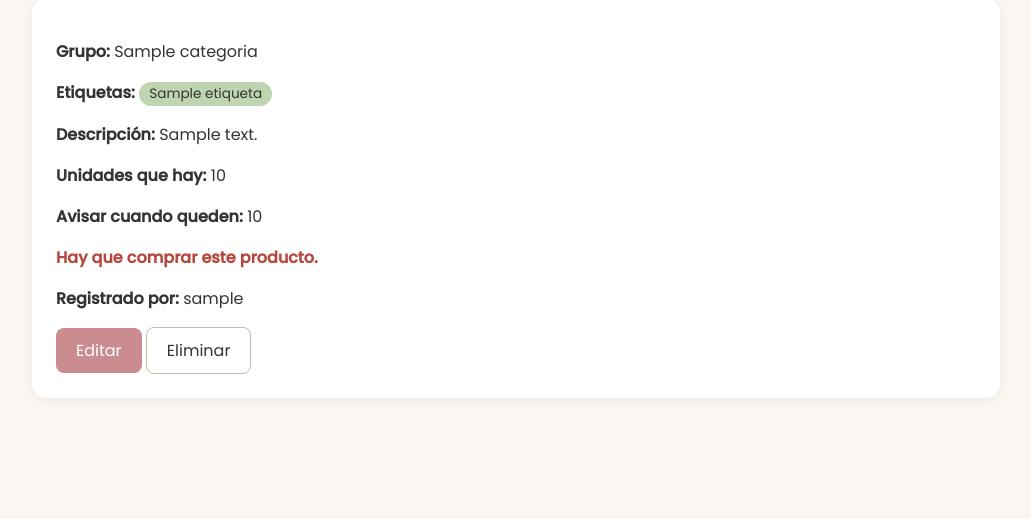
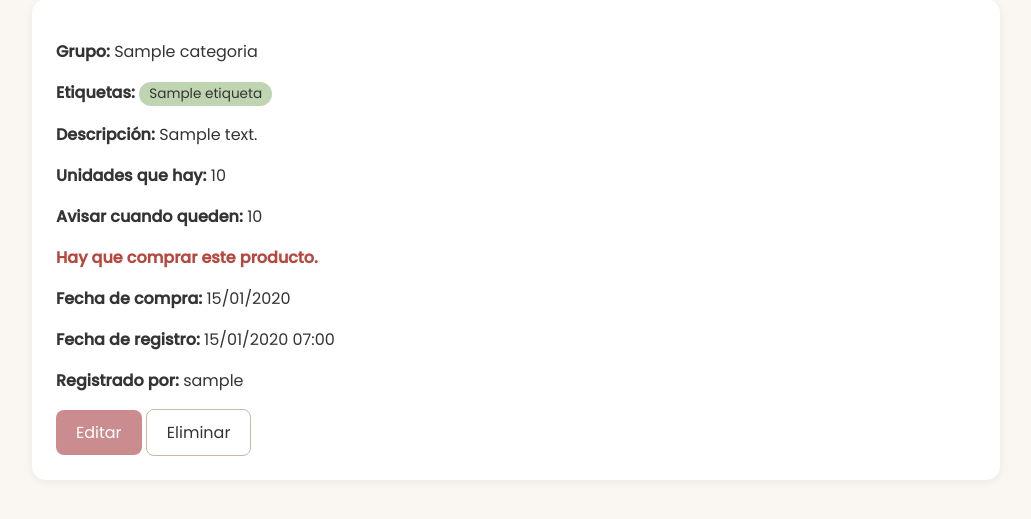
Before and after one commit to vergaran46-hub/Inventario_BackEnd, a Django app: page /producto/1/ in a window 1280 px wide. Shown: the part 222-741 px from the top of the page, without its empty margins (124-1155 px from the left). Run offline with Django 5.2, Linux system fonts and the light colour scheme; a user stored in the database is signed in; tables that the repository leaves empty hold one stand-in row (values such as "Sample post").

Commit message:
Muestra las fechas en la tabla de productos y en el detalle
- Agrega las columnas fecha de compra y fecha de registro
- Muestra las dos fechas en el detalle del producto

```diff
--- a/inventario/templates/inventario/home.html
+++ b/inventario/templates/inventario/home.html
@@ -35,6 +35,8 @@
           <span class="ok">Suficiente</span>
         {% endif %}
       </td>
+      <td>{{ p.fecha_compra|date:"d/m/Y"|default:"-" }}</td>
+      <td>{{ p.fecha_registro|date:"d/m/Y H:i" }}</td>
       <td>{{ p.usuario.username|default:"-" }}</td>
       <td>
         <a href="{% url 'producto_detalle' p.pk %}">Ver</a>
--- a/inventario/templates/inventario/producto_detalle.html
+++ b/inventario/templates/inventario/producto_detalle.html
@@ -18,6 +18,8 @@
       <span class="ok">El stock es suficiente.</span>
     {% endif %}
   </p>
+  <p><strong>Fecha de compra:</strong> {{ producto.fecha_compra|date:"d/m/Y"|default:"Sin fecha" }}</p>
+  <p><strong>Fecha de registro:</strong> {{ producto.fecha_registro|date:"d/m/Y H:i" }}</p>
   <p><strong>Registrado por:</strong> {{ producto.usuario.username|default:"-" }}</p>
   {% if producto.usuario == user %}
     <a class="btn" href="{% url 'producto_editar' producto.pk %}">Editar</a>
```
